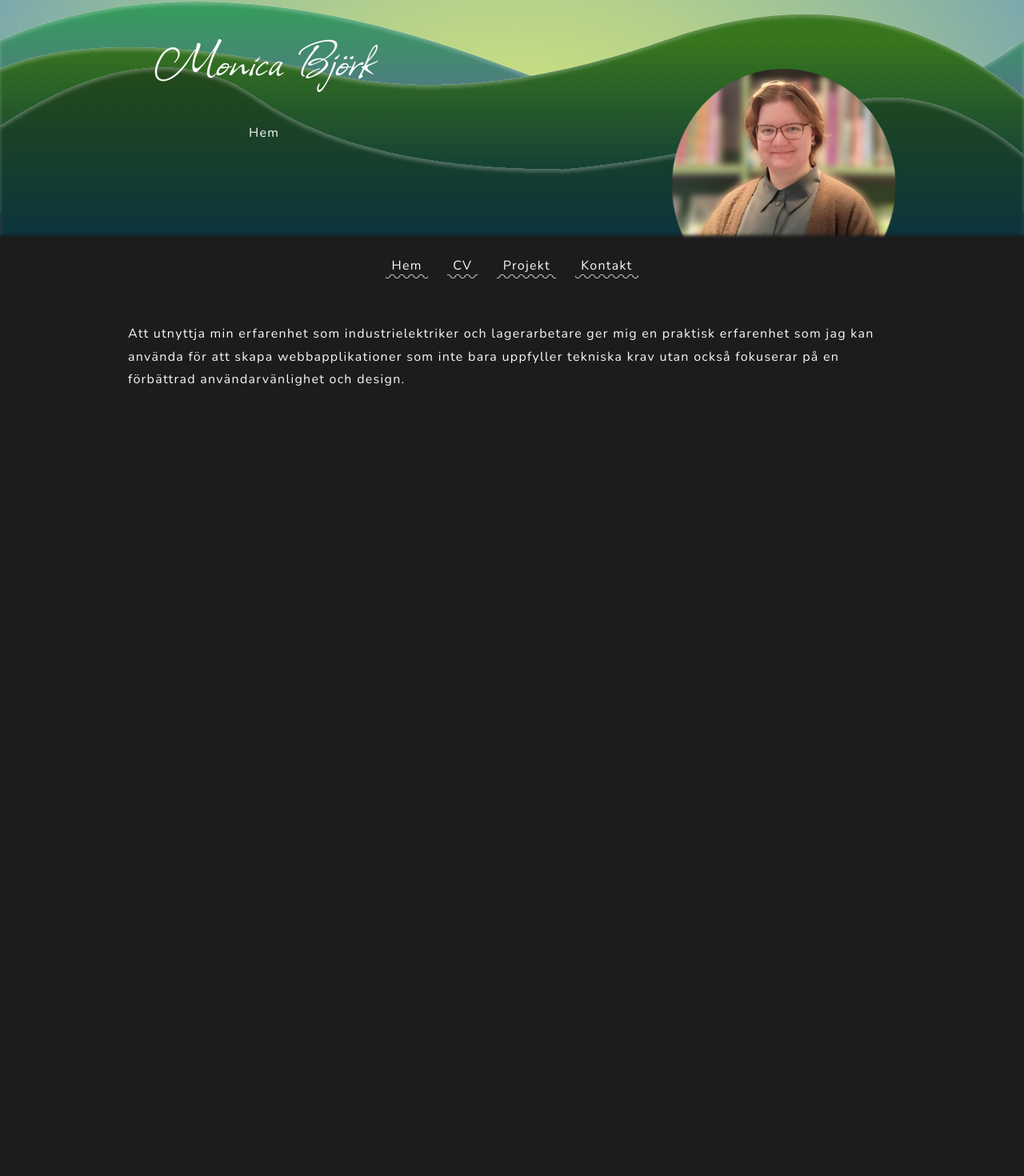
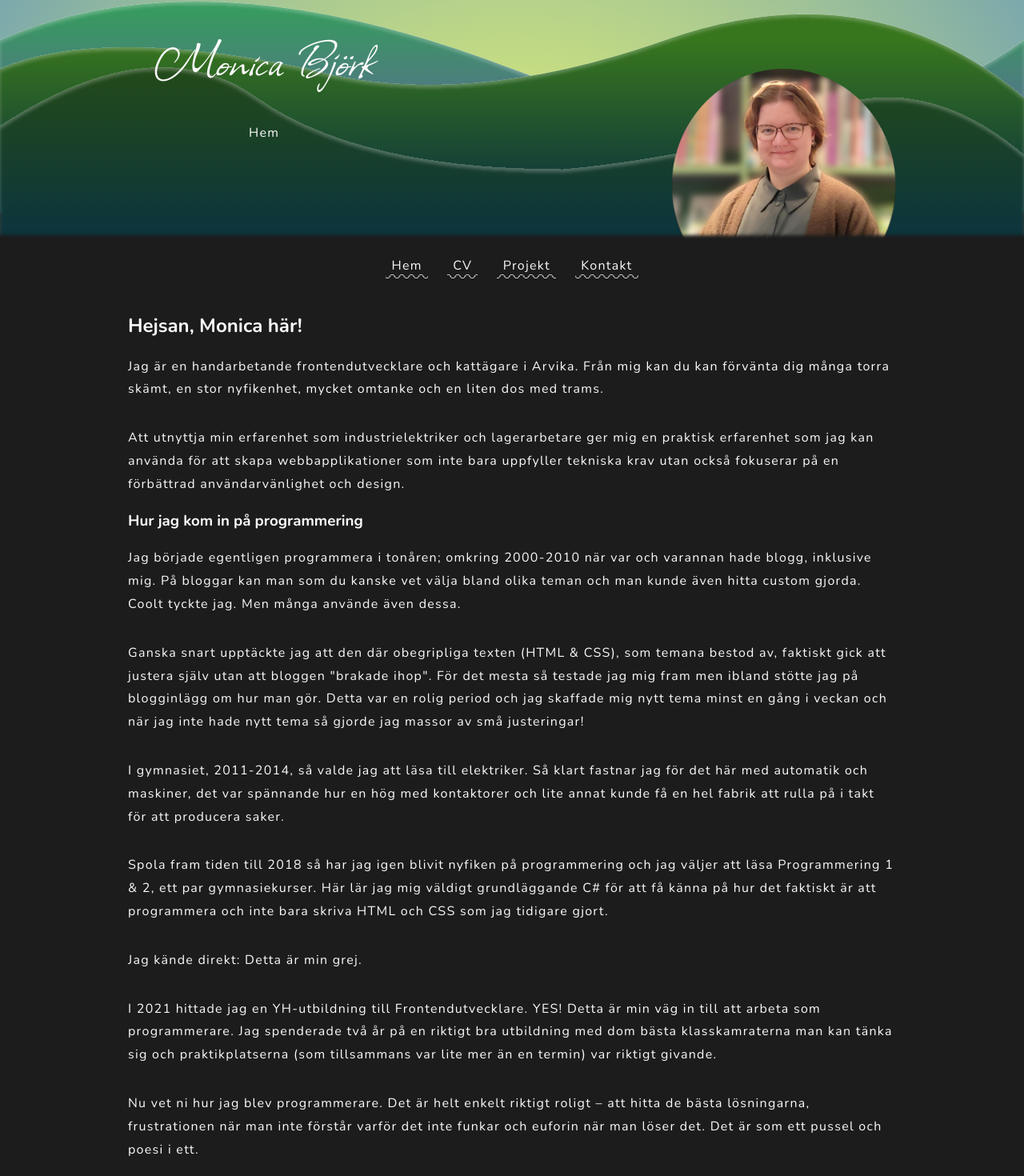
Before and after one commit to coffeetails/portfolio, a React (Vite) app: page / in a window 1280 px wide. Shown: the part 58-1528 px from the top of the page at 80% size. Before the commit the page ends 800 px from the top, so only its background shows below. Built offline with nearby package versions, Linux system fonts and the light colour scheme.

Commit message:
Updated introduction text

```diff
--- a/src/routes/index.tsx
+++ b/src/routes/index.tsx
@@ -8,6 +8,18 @@ export default function Index() {
 
 
     return (
-        <p>Att utnyttja min erfarenhet som industrielektriker och lagerarbetare ger mig en praktisk erfarenhet som jag kan använda för att skapa webbapplikationer som inte bara uppfyller tekniska krav utan också fokuserar på en förbättrad användarvänlighet och design.</p>
+        <article>
+            <h2>Hejsan, Monica här!</h2>
+            <p>Jag är en handarbetande frontendutvecklare och kattägare i Arvika. Från mig kan du kan förvänta dig många torra skämt, en stor nyfikenhet, mycket omtanke och en liten dos med trams.</p>
+            <p>Att utnyttja min erfarenhet som industrielektriker och lagerarbetare ger mig en praktisk erfarenhet som jag kan använda för att skapa webbapplikationer som inte bara uppfyller tekniska krav utan också fokuserar på en förbättrad användarvänlighet och design.</p>
+            <h3>Hur jag kom in på programmering</h3>
+            <p>Jag började egentligen programmera i tonåren; omkring 2000-2010 när var och varannan hade blogg, inklusive mig. På bloggar kan man som du kanske vet välja bland olika teman och man kunde även hitta custom gjorda. Coolt tyckte jag. Men många använde även dessa.</p>
+            <p>Ganska snart upptäckte jag att den där obegripliga texten (HTML & CSS), som temana bestod av, faktiskt gick att justera själv utan att bloggen "brakade ihop". För det mesta så testade jag mig fram men ibland stötte jag på blogginlägg om hur man gör. Detta var en rolig period och jag skaffade mig nytt tema minst en gång i veckan och när jag inte hade nytt tema så gjorde jag massor av små justeringar!</p>
+            <p>I gymnasiet, 2011-2014, så valde jag att läsa till elektriker. Så klart fastnar jag för det här med automatik och maskiner, det var spännande hur en hög med kontaktorer och lite annat kunde få en hel fabrik att rulla på i takt för att producera saker.</p>
+            <p>Spola fram tiden till 2018 så har jag igen blivit nyfiken på programmering och jag väljer att läsa Programmering 1 & 2, ett par gymnasiekurser. Här lär jag mig väldigt grundläggande C# för att få känna på hur det faktiskt är att programmera och inte bara skriva HTML och CSS som jag tidigare gjort.</p>
+            <p>Jag kände direkt: Detta är min grej.</p>
+            <p>I 2021 hittade jag en YH-utbildning till Frontendutvecklare. YES! Detta är min väg in till att arbeta som programmerare. Jag spenderade två år på en riktigt bra utbildning med dom bästa klasskamraterna man kan tänka sig och praktikplatserna (som tillsammans var lite mer än en termin) var riktigt givande.</p>
+            <p>Nu vet ni hur jag blev programmerare. Det är helt enkelt riktigt roligt – att hitta de bästa lösningarna, frustrationen när man inte förstår varför det inte funkar och euforin när man löser det. Det är som ett pussel och poesi i ett.</p>
+        </article>
     );
   }
```
